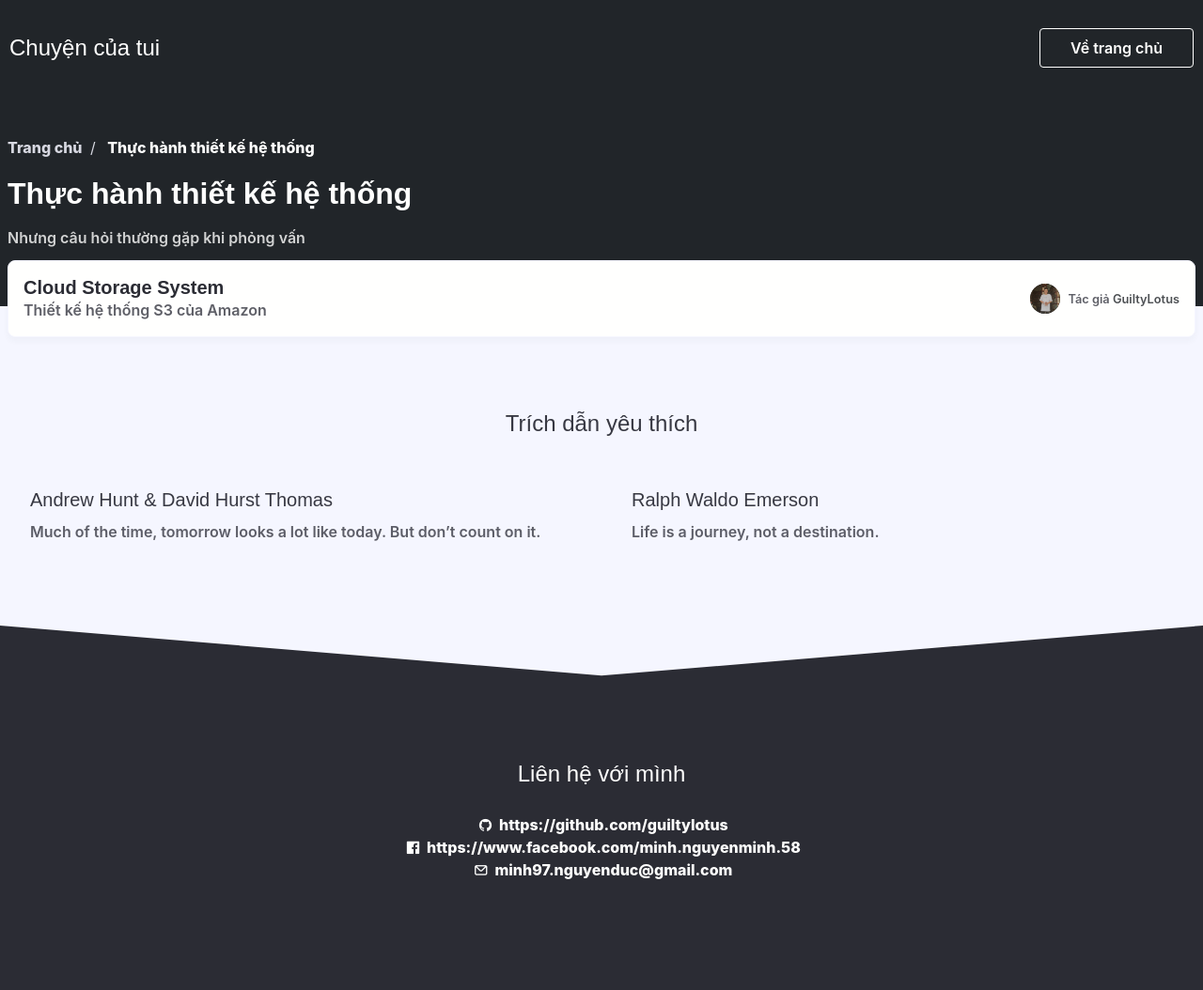
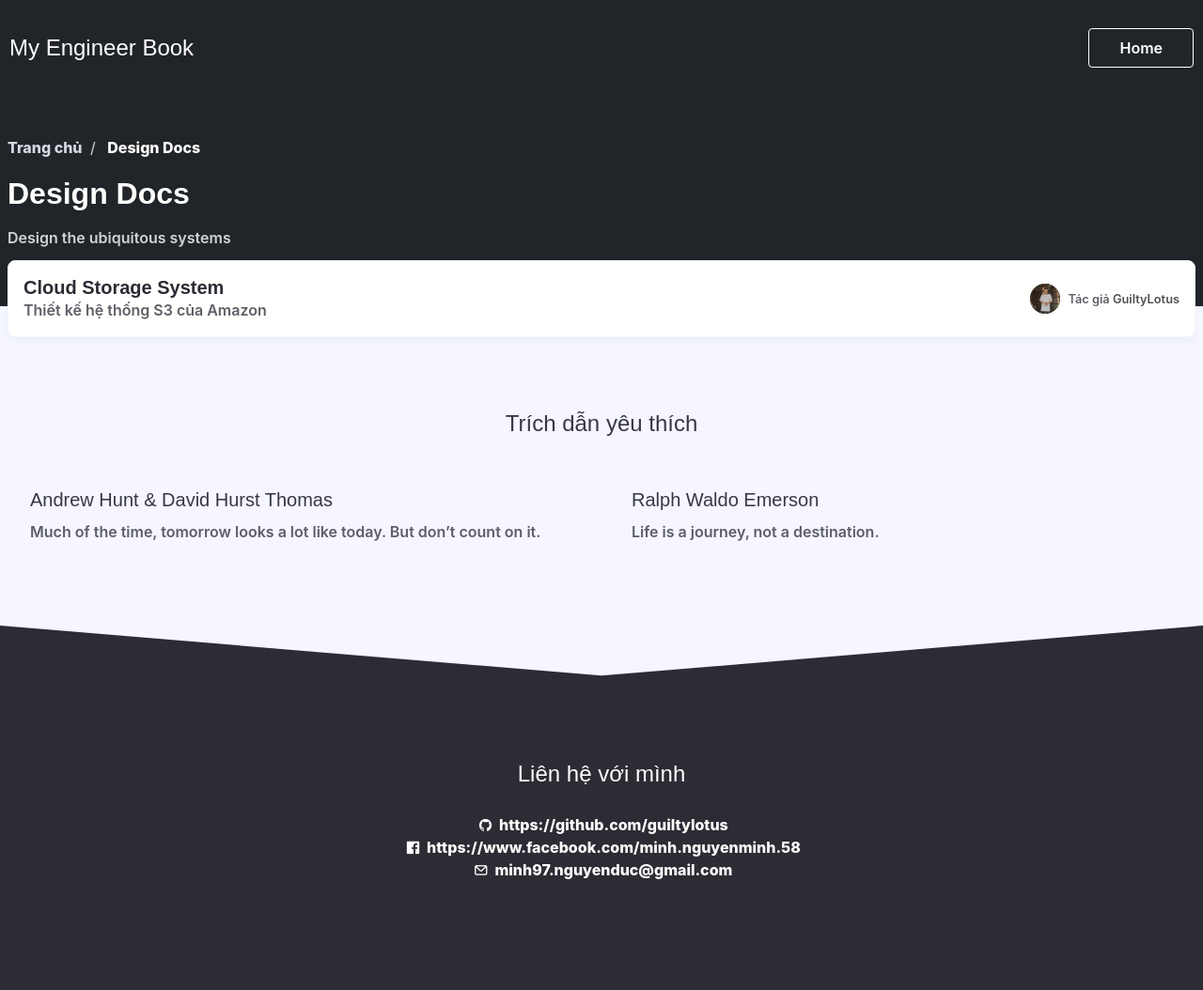
Before and after one commit to guiltylotus/blog, a Jekyll site: the page built from system-design-questions.html, in a window 1280 px wide. Shown: the whole page at 94% size. Built offline with Jekyll 4.4.1, drawn with Linux system fonts in a browser that asks for light colours; nearby versions of some CDN libraries; some web fonts are replaced; comment, search, counter and statistics services are not loaded.

Commit message:
Change to English

```diff
--- a/_config.yml
+++ b/_config.yml
@@ -24,12 +24,12 @@ baseurl: /blog # the subpath of your site, e.g. /support
 url: https://guiltylotus.github.io # the base hostname AND PROTOCOL for your site, e.g. http://example.com
 permalink: /:categories/:title
 
-content_type: Chuyện của tui #Define whether this is a knowledge base, help center, or something else
+content_type: My Engineer Book #Define whether this is a knowledge base, help center, or something else
 use_authors: true #Set this to false to disable showing post authors
 
 brand_logo: logo.png
 brand_name: Guiltylotus
-header: Chuyện của tui
+header: My Engineer Book
 
 meta_image:
 
@@ -46,7 +46,7 @@ instagram_username:
 nav_item_three: #
 nav_item_three_link: #
 
-nav_button: Về trang chủ
+nav_button: Home
 nav_button_link: https://guiltylotus.github.io/blog/
 
 # Quote
--- a/_data/category_list.yml
+++ b/_data/category_list.yml
@@ -5,5 +5,5 @@ system-design:
   name: Kiến thức cơ bản về hiết kế hệ thống
   description: Chia sẻ kiến thức cơ bản về thiết kế hệ thống
 system-design-questions:
-  name: Thực hành thiết kế hệ thống
-  description: Nhưng câu hỏi thường gặp khi phỏng vấn
+  name: Design Docs
+  description: Design the ubiquitous systems
--- a/system-design-questions.html
+++ b/system-design-questions.html
@@ -1,7 +1,7 @@
 ---
 layout: category
 category: system-design-questions
-title: Thực hành thiết kế hệ thống
+title: Design Docs
 ---
 
 
```
